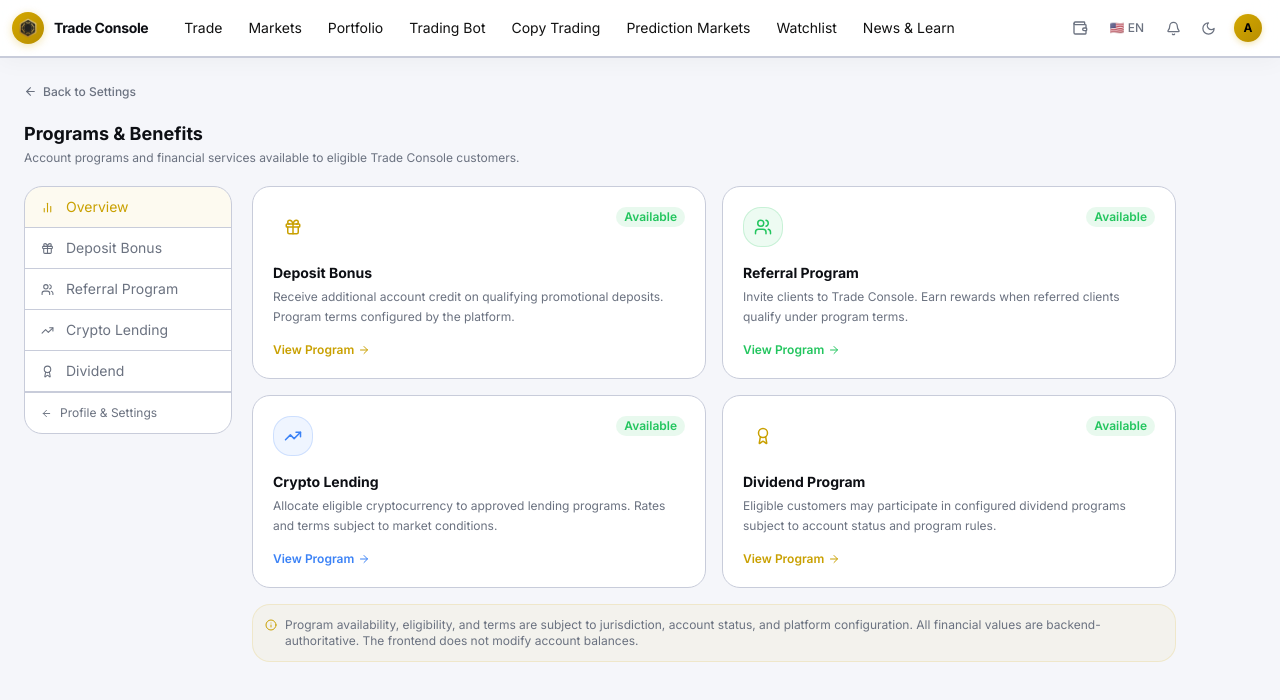
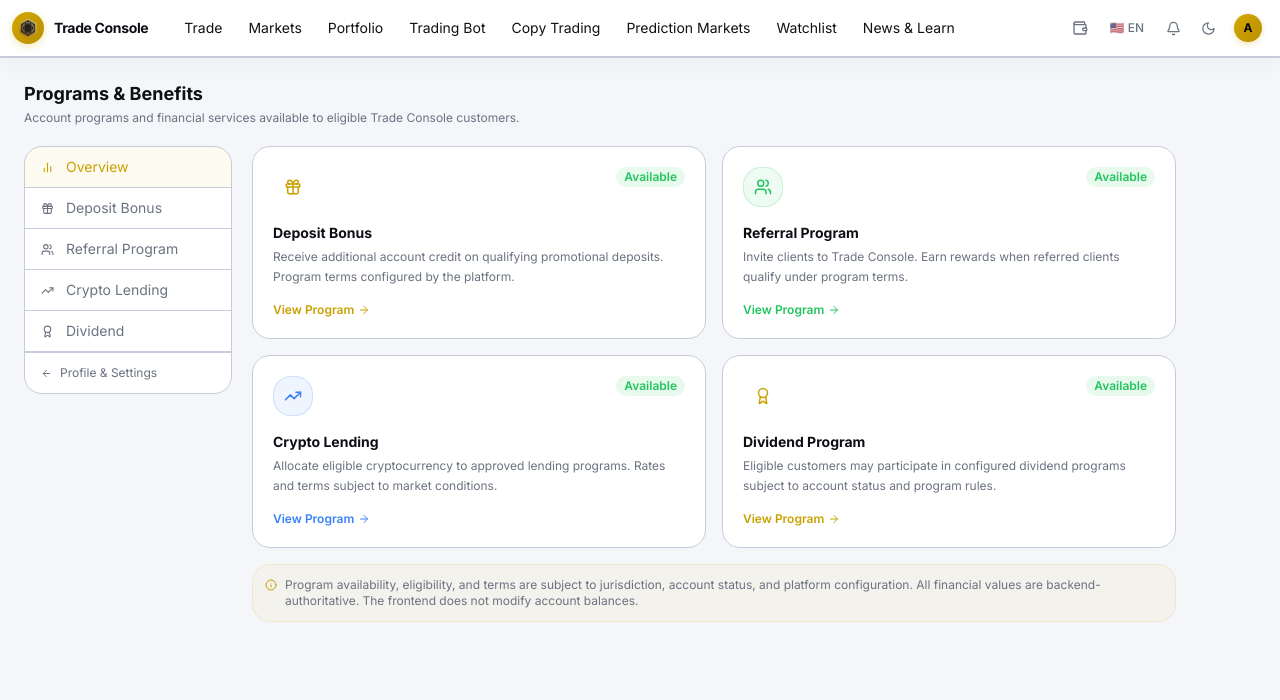
Before and after one commit to splash-007/tradeconsole-platform, a Next.js app: page /programs in a window 1280 px wide. Shown: the top 700 px of the page. Built offline with nearby package versions, Linux system fonts and the light colour scheme.

Commit message:
Local Commit: 2026-09-05T12:15:30.122Z - Removed the "Back to Settings" link from the Programs & Benefits page (`ProgramsContent.tsx`)

```diff
--- a/src/app/programs/components/ProgramsContent.tsx
+++ b/src/app/programs/components/ProgramsContent.tsx
@@ -601,17 +601,6 @@
 
   return (
     <div className="py-4 max-w-6xl">
-      {/* Back to Settings */}
-      <div className="mb-4">
-        <Link
-          href="/settings"
-          className="inline-flex items-center gap-1.5 text-xs font-medium transition-colors hover:opacity-80"
-          style={{ color: 'var(--muted-foreground)' }}
-        >
-          <ArrowLeft size={13} />
-          Back to Settings
-        </Link>
-      </div>
 
       <div className="mb-5">
         <h1 className="text-lg font-bold" style={{ color: 'var(--foreground)' }}>Programs &amp; Benefits</h1>
```
